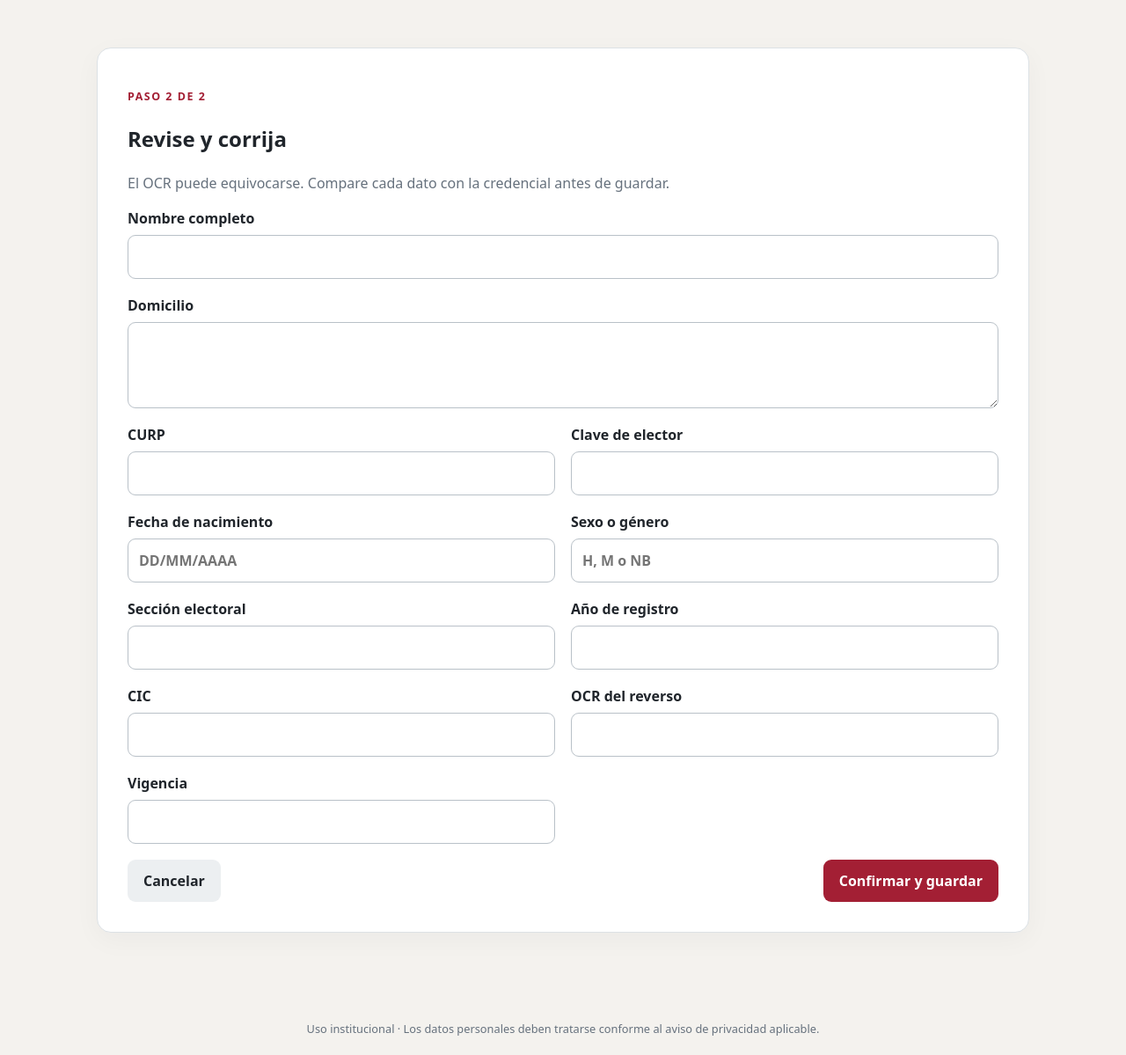
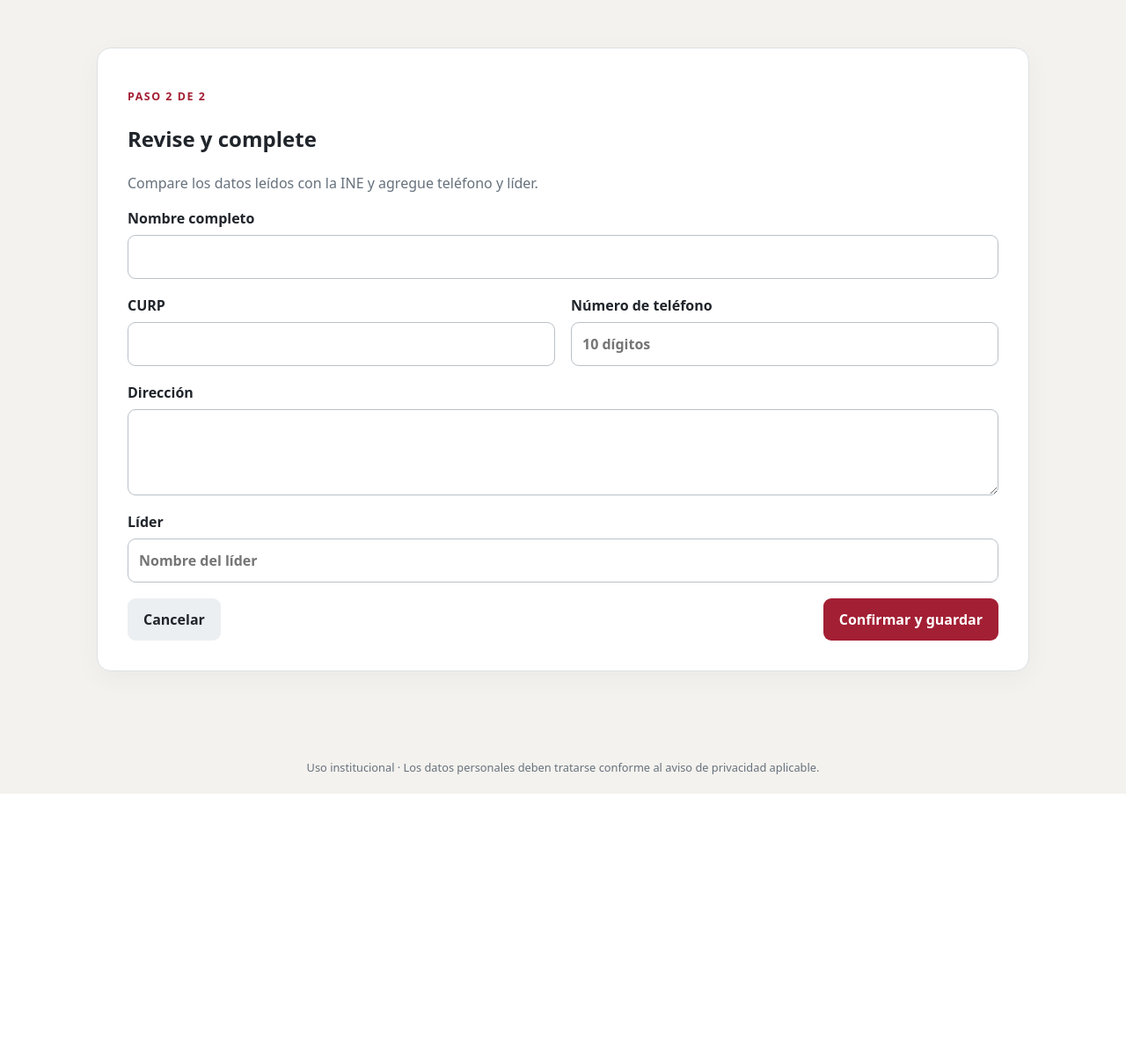
Before and after one commit to spott226/ocrcapturadif, a FastAPI app: template app/templates/review.html in a window 1280 px wide. Shown: the part 68-1267 px from the top of the page at 88% size. After the commit the page ends 970 px from the top, so only its background shows below. Run offline with FastAPI, Linux system fonts and the light colour scheme; the template is opened without the code that fills it, so the values that code supplies are empty; some libraries are stand-ins or nearby versions.

Commit message:
feat: simplificar captura y agregar telefono y lider

```diff
--- a/app/main.py
+++ b/app/main.py
@@ -23,6 +23,8 @@
 logger = logging.getLogger("uvicorn.error")
 
 EXTRA_COLUMNS = {
+    "phone": "VARCHAR(15) NOT NULL DEFAULT ''",
+    "leader": "VARCHAR(180) NOT NULL DEFAULT ''",
     "birth_date": "VARCHAR(20) NOT NULL DEFAULT ''",
     "sex_or_gender": "VARCHAR(20) NOT NULL DEFAULT ''",
     "state_code": "VARCHAR(20) NOT NULL DEFAULT ''",
@@ -157,11 +159,7 @@
 async def ocr(request: Request, front: UploadFile = File(...), back: UploadFile | None = File(None), csrf: str = Form(...)):
     require_user(request)
     require_csrf(request, csrf)
-    merged = {key: "" for key in (
-        "name", "address", "curp", "voter_key", "birth_date", "sex_or_gender",
-        "state_code", "municipality_code", "section", "locality_code",
-        "registration_year", "issue_year", "cic", "ocr_code", "valid_until",
-    )}
+    merged = {"name": "", "address": "", "curp": "", "phone": "", "leader": ""}
     try:
         uploads = [("front", front)] + ([("back", back)] if back and back.filename else [])
         for side, upload in uploads:
@@ -172,7 +170,7 @@
                 side, len(image_data), len(raw), sum(bool(value) for value in fields.values()),
             )
             for key, value in fields.items():
-                if value and (not merged[key] or (side == "back" and key == "name")):
+                if key in merged and value and not merged[key]:
                     merged[key] = value
     except HTTPException:
         raise
@@ -195,35 +193,27 @@
 @app.post("/registros", response_class=HTMLResponse)
 def save(
     request: Request, name: str = Form(...), address: str = Form(""),
-    curp: str = Form(""), voter_key: str = Form(""), birth_date: str = Form(""),
-    sex_or_gender: str = Form(""), state_code: str = Form(""),
-    municipality_code: str = Form(""), section: str = Form(""),
-    locality_code: str = Form(""), registration_year: str = Form(""),
-    issue_year: str = Form(""), cic: str = Form(""), ocr_code: str = Form(""),
-    valid_until: str = Form(""), csrf: str = Form(...), db: Session = Depends(get_db),
+    curp: str = Form(""), phone: str = Form(""), leader: str = Form(""),
+    csrf: str = Form(...), db: Session = Depends(get_db),
 ):
     user = require_user(request)
     require_csrf(request, csrf)
-    name, curp, voter_key = name.strip().upper(), curp.strip().upper(), voter_key.strip().upper()
-    cic, ocr_code = cic.strip().upper(), ocr_code.strip().upper()
+    name, curp = name.strip().upper(), curp.strip().upper()
+    address, leader = address.strip().upper(), leader.strip().upper()
+    phone = re.sub(r"\D", "", phone)
     if curp and not re.fullmatch(r"[A-Z]{4}\d{6}[HM][A-Z]{5}[A-Z0-9]\d", curp):
         return page(request, "review.html", data=locals(), error="La CURP no tiene un formato válido.")
+    if phone and len(phone) != 10:
+        return page(request, "review.html", data=locals(), error="El teléfono debe tener 10 dígitos.")
     conditions = []
     if curp: conditions.append(Person.curp == curp)
-    if voter_key: conditions.append(Person.voter_key == voter_key)
-    if cic: conditions.append(Person.cic == cic)
-    if ocr_code: conditions.append(Person.ocr_code == ocr_code)
+    if phone: conditions.append(Person.phone == phone)
     duplicates = db.scalars(select(Person).where(or_(*conditions))) .all() if conditions else []
     if duplicates:
         return page(request, "review.html", data=locals(), duplicates=duplicates, error="Posible duplicado: revise antes de continuar.")
     person = Person(
-        name=name[:180], address=address.strip().upper()[:500], curp=curp[:18],
-        voter_key=voter_key[:24], birth_date=birth_date.strip()[:20],
-        sex_or_gender=sex_or_gender.strip().upper()[:20], state_code=state_code.strip().upper()[:20],
-        municipality_code=municipality_code.strip().upper()[:20], section=section.strip()[:10],
-        locality_code=locality_code.strip().upper()[:20], registration_year=registration_year.strip()[:20],
-        issue_year=issue_year.strip()[:10], cic=cic[:20], ocr_code=ocr_code[:20],
-        valid_until=valid_until.strip()[:20], created_by=user,
+        name=name[:180], address=address[:500], curp=curp[:18],
+        phone=phone[:15], leader=leader[:180], created_by=user,
     )
     db.add(person)
     db.commit()
@@ -251,9 +241,9 @@
     wb = Workbook()
     ws = wb.active
     ws.title = "Registros DIF"
-    ws.append(["ID", "Nombre", "Domicilio", "CURP", "Clave de elector", "Fecha de nacimiento", "Sexo/Género", "Sección", "Año de registro", "CIC", "OCR", "Vigencia", "Capturó", "Fecha de captura"])
+    ws.append(["ID", "Nombre completo", "CURP", "Dirección", "Número de teléfono", "Líder", "Capturó", "Fecha de captura"])
     for row in rows:
-        ws.append([row.id, row.name, row.address, row.curp, row.voter_key, row.birth_date, row.sex_or_gender, row.section, row.registration_year, row.cic, row.ocr_code, row.valid_until, row.created_by, row.created_at.replace(tzinfo=None)])
+        ws.append([row.id, row.name, row.curp, row.address, row.phone, row.leader, row.created_by, row.created_at.replace(tzinfo=None)])
     ws.freeze_panes = "A2"
     for column in ws.columns:
         ws.column_dimensions[column[0].column_letter].width = min(max(len(str(c.value or "")) for c in column) + 2, 55)
--- a/app/models.py
+++ b/app/models.py
@@ -10,6 +10,8 @@
     name: Mapped[str] = mapped_column(String(180), index=True)
     address: Mapped[str] = mapped_column(Text, default="")
     curp: Mapped[str] = mapped_column(String(18), default="", index=True)
+    phone: Mapped[str] = mapped_column(String(15), default="", index=True)
+    leader: Mapped[str] = mapped_column(String(180), default="")
     voter_key: Mapped[str] = mapped_column(String(24), default="", index=True)
     birth_date: Mapped[str] = mapped_column(String(20), default="")
     sex_or_gender: Mapped[str] = mapped_column(String(20), default="")
--- /dev/null
+++ b/app/static/capture-fields.css
@@ -0,0 +1,4 @@
+.upload-grid.single-capture {
+  grid-template-columns: minmax(0, 650px);
+  justify-content: center;
+}
--- a/app/templates/base.html
+++ b/app/templates/base.html
@@ -1,4 +1,4 @@
-<!doctype html><html lang="es"><head><meta charset="utf-8"><meta name="viewport" content="width=device-width,initial-scale=1"><title>{% block title %}DIF · Captura Apoyos{% endblock %}</title><link rel="stylesheet" href="/static/style.css?v=20260924-7"><link rel="stylesheet" href="/static/camera.css?v=20260924-7"><link rel="stylesheet" href="/static/responsive.css?v=20260924-7"><script src="/static/camera.js?v=20260924-7" defer></script><script src="/static/ui.js?v=20260924-7" defer></script></head><body>
+<!doctype html><html lang="es"><head><meta charset="utf-8"><meta name="viewport" content="width=device-width,initial-scale=1"><title>{% block title %}DIF · Captura Apoyos{% endblock %}</title><link rel="stylesheet" href="/static/style.css?v=20260930-1"><link rel="stylesheet" href="/static/camera.css?v=20260930-1"><link rel="stylesheet" href="/static/responsive.css?v=20260930-1"><link rel="stylesheet" href="/static/capture-fields.css?v=20260930-1"><script src="/static/camera.js?v=20260930-1" defer></script><script src="/static/ui.js?v=20260930-1" defer></script></head><body>
 <header><a href="/" class="brand"><span>DIF</span> Captura Apoyos</a>{% if user %}<form method="post" action="/logout"><input type="hidden" name="csrf" value="{{ csrf }}"><button class="link">Cerrar sesión</button></form>{% endif %}</header>
 <main>{% block content %}{% endblock %}</main><footer>Uso institucional · Los datos personales deben tratarse conforme al aviso de privacidad aplicable.</footer>
 </body></html>
--- a/app/templates/index.html
+++ b/app/templates/index.html
@@ -1,8 +1,8 @@
 {% extends "base.html" %}{% block content %}
 <section class="hero"><div><p class="eyebrow">Captura Apoyos</p><h1>Escanee la INE con la cámara</h1><p>Abra la cámara desde el celular, tome la foto y el sistema pasará los datos al formulario para revisarlos.</p></div><a class="button secondary" href="/exportar.xlsx">Exportar Excel</a></section>
 <section class="card"><h2>Nueva captura</h2><div class="notice"><strong>Use la cámara:</strong> permita el acceso cuando el navegador lo solicite. Las fotos se procesan en memoria y se eliminan al terminar.</div>
-<form method="post" action="/ocr" enctype="multipart/form-data" class="upload-grid" id="ocr-form"><input type="hidden" name="csrf" value="{{ csrf }}"><div class="drop camera-field"><strong>1. Frente de la INE</strong><button type="button" class="camera-open" data-target="front">Abrir cámara para el frente</button><span class="capture-status" id="front-status">Sin fotografía</span><img class="capture-preview" id="front-preview" alt="Vista previa del frente"><label class="file-fallback">O seleccione una imagen<input type="file" name="front" id="front" accept="image/jpeg,image/png,image/webp" required></label></div><div class="drop camera-field"><strong>2. Reverso de la INE</strong><button type="button" class="camera-open" data-target="back">Abrir cámara para el reverso</button><span class="capture-status" id="back-status">Opcional</span><img class="capture-preview" id="back-preview" alt="Vista previa del reverso"><label class="file-fallback">O seleccione una imagen<input type="file" name="back" id="back" accept="image/jpeg,image/png,image/webp"></label></div><button>Escanear fotos y pasar datos</button></form></section>
+<form method="post" action="/ocr" enctype="multipart/form-data" class="upload-grid single-capture" id="ocr-form"><input type="hidden" name="csrf" value="{{ csrf }}"><div class="drop camera-field"><strong>Frente de la INE</strong><button type="button" class="camera-open" data-target="front">Abrir cámara</button><span class="capture-status" id="front-status">Sin fotografía</span><img class="capture-preview" id="front-preview" alt="Vista previa del frente"><label class="file-fallback">O seleccione una imagen<input type="file" name="front" id="front" accept="image/jpeg,image/png,image/webp" required></label></div><button>Leer nombre, CURP y dirección</button></form></section>
 <dialog id="camera-dialog"><div class="camera-shell"><h2 id="camera-title">Fotografiar INE</h2><p id="camera-message">Centre la credencial completa y evite reflejos.</p><div class="quality-readout" aria-live="polite"><span id="quality-light">Luz</span><span id="quality-focus">Enfoque</span><span id="quality-glare">Reflejo</span></div><div class="camera-stage" id="camera-stage"><video id="camera-video" autoplay playsinline muted></video><div class="ine-guide" id="ine-guide" aria-hidden="true"><span>INE completa dentro del marco</span></div></div><canvas id="camera-canvas" hidden></canvas><div class="camera-actions"><button type="button" id="camera-cancel" class="button ghost">Cancelar</button><button type="button" id="camera-capture">Tomar mejor cuadro</button></div></div></dialog>
 <section class="card records-section"><div class="section-head"><h2>Registros</h2><span>{{ total }} en total · Página {{ current_page }} de {{ total_pages }}</span></div>
-<div class="records-list">{% for p in people %}<article class="record-card"><header class="record-head"><div><small>Registro #{{ p.id }}</small><h3>{{ p.name }}</h3></div><form method="post" action="/registros/{{ p.id }}/eliminar" data-confirm-delete="{{ p.name }}"><input type="hidden" name="csrf" value="{{ csrf }}"><button class="delete-button" type="submit" aria-label="Eliminar registro de {{ p.name }}"><span aria-hidden="true">×</span> Eliminar</button></form></header><dl class="record-grid"><div><dt>Domicilio</dt><dd>{{ p.address or '—' }}</dd></div><div><dt>CURP</dt><dd>{{ p.curp or '—' }}</dd></div><div><dt>Clave de elector</dt><dd>{{ p.voter_key or '—' }}</dd></div><div><dt>Fecha de nacimiento</dt><dd>{{ p.birth_date or '—' }}</dd></div><div><dt>Sexo / género</dt><dd>{{ p.sex_or_gender or '—' }}</dd></div><div><dt>Sección electoral</dt><dd>{{ p.section or '—' }}</dd></div><div><dt>Año de registro</dt><dd>{{ p.registration_year or '—' }}</dd></div><div><dt>Vigencia</dt><dd>{{ p.valid_until or '—' }}</dd></div><div><dt>CIC</dt><dd>{{ p.cic or '—' }}</dd></div><div><dt>OCR del reverso</dt><dd>{{ p.ocr_code or '—' }}</dd></div><div><dt>Capturó</dt><dd>{{ p.created_by }}</dd></div><div><dt>Fecha de captura</dt><dd>{{ p.created_at.strftime('%d/%m/%Y %H:%M') }}</dd></div></dl></article>{% else %}<div class="empty records-empty">Todavía no hay registros.</div>{% endfor %}</div>
+<div class="records-list">{% for p in people %}<article class="record-card"><header class="record-head"><div><small>Registro #{{ p.id }}</small><h3>{{ p.name }}</h3></div><form method="post" action="/registros/{{ p.id }}/eliminar" data-confirm-delete="{{ p.name }}"><input type="hidden" name="csrf" value="{{ csrf }}"><button class="delete-button" type="submit" aria-label="Eliminar registro de {{ p.name }}"><span aria-hidden="true">×</span> Eliminar</button></form></header><dl class="record-grid"><div><dt>CURP</dt><dd>{{ p.curp or '—' }}</dd></div><div><dt>Número de teléfono</dt><dd>{{ p.phone or '—' }}</dd></div><div><dt>Dirección</dt><dd>{{ p.address or '—' }}</dd></div><div><dt>Líder</dt><dd>{{ p.leader or '—' }}</dd></div><div><dt>Capturó</dt><dd>{{ p.created_by }}</dd></div><div><dt>Fecha de captura</dt><dd>{{ p.created_at.strftime('%d/%m/%Y %H:%M') }}</dd></div></dl></article>{% else %}<div class="empty records-empty">Todavía no hay registros.</div>{% endfor %}</div>
 {% if total_pages > 1 %}<nav class="pagination" aria-label="Paginación de registros">{% if current_page > 1 %}<a class="button ghost" href="/?pagina={{ current_page - 1 }}">← Anterior</a>{% else %}<span></span>{% endif %}<strong>{{ current_page }} / {{ total_pages }}</strong>{% if current_page < total_pages %}<a class="button ghost" href="/?pagina={{ current_page + 1 }}">Siguiente →</a>{% else %}<span></span>{% endif %}</nav>{% endif %}</section>{% endblock %}
--- a/app/templates/review.html
+++ b/app/templates/review.html
@@ -1,14 +1,8 @@
-{% extends "base.html" %}{% block content %}<section class="card"><p class="eyebrow">Paso 2 de 2</p><h1>Revise y corrija</h1><p class="muted">El OCR puede equivocarse. Compare cada dato con la credencial antes de guardar.</p>{% if error %}<div class="alert">{{ error }}</div>{% endif %}{% if duplicates %}<div class="duplicates"><strong>Coincidencias encontradas</strong>{% for p in duplicates %}<p>{{ p.name }} · {{ p.curp or p.voter_key }}</p>{% endfor %}</div>{% endif %}
+{% extends "base.html" %}{% block content %}<section class="card"><p class="eyebrow">Paso 2 de 2</p><h1>Revise y complete</h1><p class="muted">Compare los datos leídos con la INE y agregue teléfono y líder.</p>{% if error %}<div class="alert">{{ error }}</div>{% endif %}{% if duplicates %}<div class="duplicates"><strong>Coincidencias encontradas</strong>{% for p in duplicates %}<p>{{ p.name }} · {{ p.curp or p.phone }}</p>{% endfor %}</div>{% endif %}
 <form method="post" action="/registros" class="form-grid"><input type="hidden" name="csrf" value="{{ csrf }}">
 <label class="wide">Nombre completo<input name="name" value="{{ data.name }}" maxlength="180" required></label>
-<label class="wide">Domicilio<textarea name="address" maxlength="500" rows="3">{{ data.address }}</textarea></label>
 <label>CURP<input name="curp" value="{{ data.curp }}" maxlength="18" pattern="[A-Za-z]{4}[0-9]{6}[HhMm][A-Za-z]{5}[A-Za-z0-9][0-9]"></label>
-<label>Clave de elector<input name="voter_key" value="{{ data.voter_key }}" maxlength="24"></label>
-<label>Fecha de nacimiento<input name="birth_date" value="{{ data.birth_date }}" maxlength="20" placeholder="DD/MM/AAAA"></label>
-<label>Sexo o género<input name="sex_or_gender" value="{{ data.sex_or_gender }}" maxlength="20" placeholder="H, M o NB"></label>
-<label>Sección electoral<input name="section" value="{{ data.section }}" maxlength="10"></label>
-<label>Año de registro<input name="registration_year" value="{{ data.registration_year }}" maxlength="20"></label>
-<label>CIC<input name="cic" value="{{ data.cic }}" maxlength="20"></label>
-<label>OCR del reverso<input name="ocr_code" value="{{ data.ocr_code }}" maxlength="20" inputmode="numeric"></label>
-<label>Vigencia<input name="valid_until" value="{{ data.valid_until }}" maxlength="20"></label>
+<label>Número de teléfono<input name="phone" value="{{ data.phone }}" maxlength="10" inputmode="tel" pattern="[0-9]{10}" placeholder="10 dígitos"></label>
+<label class="wide">Dirección<textarea name="address" maxlength="500" rows="3">{{ data.address }}</textarea></label>
+<label class="wide">Líder<input name="leader" value="{{ data.leader }}" maxlength="180" placeholder="Nombre del líder"></label>
 <div class="actions wide"><a href="/" class="button ghost">Cancelar</a><button>Confirmar y guardar</button></div></form></section>{% endblock %}
```
Also changed, not shown: tests/test_app.py (+23 -8 lines), README.md.
